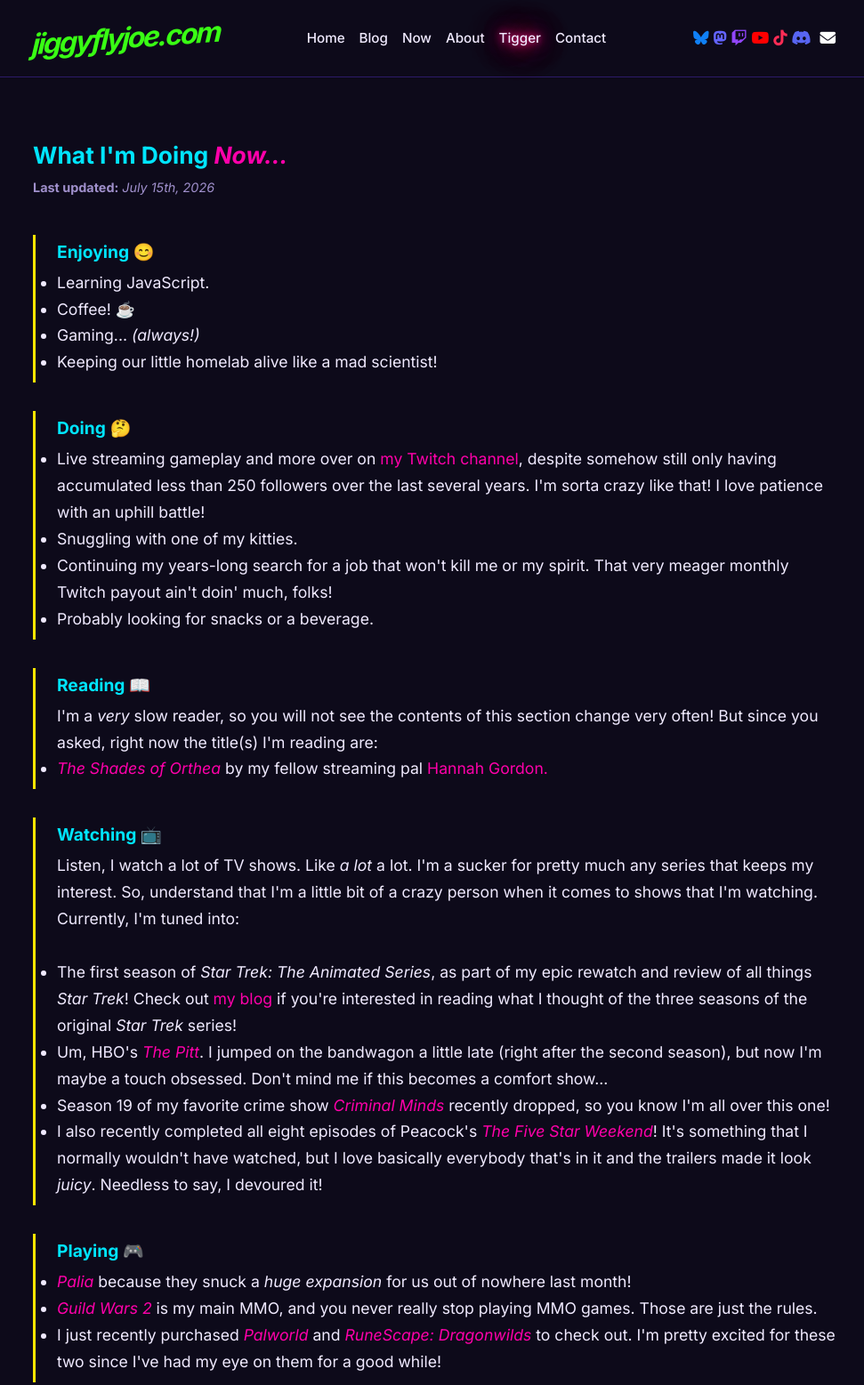
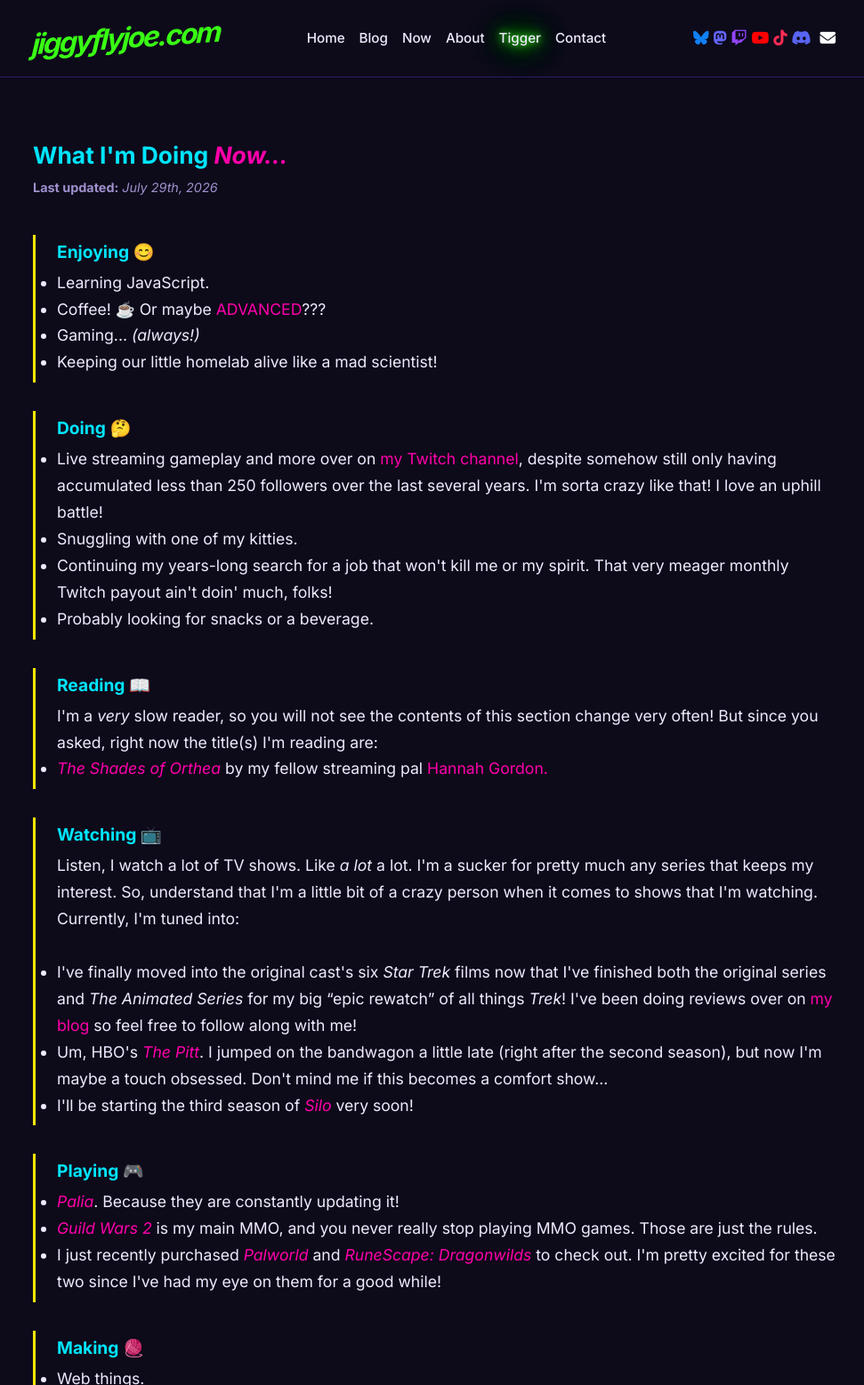
Before and after one commit to jiggyflyjoe/jiggyflyjoe-com, an Astro site: page /now in a window 1280 px wide. Shown: the top 1557 px of the page at 89% size, without its empty margins (152-1123 px from the left). Built offline with nearby package versions, Linux system fonts and the light colour scheme; Astro itself is replaced by a stand-in of ours; some icons are missing.

Commit message:
Add new favicon and add content

```diff
--- a/src/layouts/layout.astro
+++ b/src/layouts/layout.astro
@@ -7,7 +7,7 @@
         <meta charset="UTF-8" />
         <meta name="viewport" content="width=device-width, initial-scale=1.0" />
         <title>{title}</title>
-        <link rel="icon" type="image/png" href="/profile.png" />
+        <link rel="icon" type="image/png" href="/LOGOnew.png" />
         <script src="https://kit.fontawesome.com/f8160d101d.js" crossorigin="anonymous"></script>
         <link rel="preconnect" href="https://fonts.googleapis.com">
         <link rel="preconnect" href="https://fonts.gstatic.com" crossorigin>
--- a/src/pages/now.astro
+++ b/src/pages/now.astro
@@ -5,12 +5,12 @@
 <Layout title="Now">
     <section class="now">
         <h1>What I'm Doing <span class="accent"><em>Now...</em></span></h1>
-        <p class="updated"><strong>Last updated:</strong> <em>July 15th, 2026</em></p>
+        <p class="updated"><strong>Last updated:</strong> <em>July 29th, 2026</em></p>
         <div class="now-section">
             <h2>Enjoying 😊</h2>
             <ul>
                 <li>Learning JavaScript.</li>
-                <li>Coffee! ☕</li>
+                <li>Coffee! ☕ Or maybe <a href="https://advanced.gg/?ref=jiggy" target="_blank">ADVANCED</a>???</li>
                 <li>Gaming... <em>(always!)</em></li>
                 <li>Keeping our little homelab alive like a mad scientist!</li>
             </ul>
@@ -18,7 +18,7 @@
         <div class="now-section">
             <h2>Doing 🤔</h2>
             <ul>
-                <li>Live streaming gameplay and more over on <a href="https://twitch.tv/jiggyflyjoe" target="_blank">my Twitch channel</a>, despite somehow still only having accumulated less than 250 followers over the last several years. I'm sorta crazy like that! I love patience with an uphill battle!</li>
+                <li>Live streaming gameplay and more over on <a href="https://twitch.tv/jiggyflyjoe" target="_blank">my Twitch channel</a>, despite somehow still only having accumulated less than 250 followers over the last several years. I'm sorta crazy like that! I love an uphill battle!</li>
                 <li>Snuggling with one of my kitties.</li>
                 <li>Continuing my years-long search for a job that won't kill me or my spirit. That very meager monthly Twitch payout ain't doin' much, folks!</li>
                 <li>Probably looking for snacks or a beverage.</li>
@@ -35,16 +35,15 @@
             <h2>Watching 📺</h2>
             <p>Listen, I watch a lot of TV shows. Like <em>a lot</em> a lot. I'm a sucker for pretty much any series that keeps my interest. So, understand that I'm a little bit of a crazy person when it comes to shows that I'm watching. Currently, I'm tuned into:</p><br>
             <ul>
-                <li>The first season of <em>Star Trek: The Animated Series</em>, as part of my epic rewatch and review of all things <em>Star Trek</em>! Check out <a href="https://jiggyflyjoe.com/blog" target="_blank">my blog</a> if you're interested in reading what I thought of the three seasons of the original <em>Star Trek</em> series!</li>
+                <li>I've finally moved into the original cast's six <em>Star Trek</em> films now that I've finished both the original series and <em>The Animated Series</em> for my big “epic rewatch” of all things <em>Trek</em>! I've been doing reviews over on <a href="https://blog.jiggyflyjoe.com" target="_blank">my blog</a> so feel free to follow along with me!</li>
                 <li>Um, HBO's <a href="https://www.hbomax.com/shows/pitt-2024/e6e7bad9-d48d-4434-b334-7c651ffc4bdf" target="_blank"><em>The Pitt</em></a>. I jumped on the bandwagon a little late (right after the second season), but now I'm maybe a touch obsessed. Don't mind me if this becomes a comfort show...</li>
-                <li>Season 19 of my favorite crime show <a href="https://www.paramountplus.com/shows/criminal_minds/" target="_blank"><em>Criminal Minds</em></a> recently dropped, so you know I'm all over this one!</li>
-                <li>I also recently completed all eight episodes of Peacock's <a href="https://www.peacocktv.com/stream-tv/the-five-star-weekend" target="_blank"><em>The Five Star Weekend</em></a>! It's something that I normally wouldn't have watched, but I love basically everybody that's in it and the trailers made it look <em>juicy</em>. Needless to say, I devoured it!</li>
+                <li>I'll be starting the third season of <a href="https://tv.apple.com/us/show/silo/umc.cmc.3yksgc857px0k0rqe5zd4jice" target="_blank"><em>Silo</em></a> very soon!
             </ul>
         </div>
         <div class="now-section">
             <h2>Playing 🎮</h2>
             <ul>
-                <li><a href="https://palia.com" target="_blank"><em>Palia</a></em> because they snuck a <em>huge expansion</em> for us out of nowhere last month!</li>
+                <li><a href="https://palia.com" target="_blank"><em>Palia</a></em>. Because they are constantly updating it!</li>
                 <li><a href="https://guildwars2.com" target="_blank"><em>Guild Wars 2</em></a> is my main MMO, and you never really stop playing MMO games. Those are just the rules.</li>
                 <li>I just recently purchased <a href="https://www.pocketpair.jp/en/games-en/palworld-en/" target="_blank"><em>Palworld</em></a> and <a href="https://dragonwilds.runescape.com/" target="_blank"><em>RuneScape: Dragonwilds</em></a> to check out. I'm pretty excited for these two since I've had my eye on them for a good while!</li>
             </ul>
@@ -55,7 +54,6 @@
                 <li>Web things.</li>
                 <li>Digital things in my little video games.</li>
                 <li><a href="https://twitch.tv/jiggyflyjoe" target="_blank">Live streams!</a></li>
-                <li>Coffee, probably.</li>
                 <li>Frustration for myself because I want to learn how to crochet and can't figure it out for the life of me! 😭</li>
             </ul>
         </div>
@@ -63,7 +61,7 @@
             <h2>Looking Forward To 📅</h2>
             <ul>
                 <li>A nap, to be honest.</li>
-                <li>Fall, because sweaty swamp-ass summer SUCKS!!!! Any temperature above 85ºF should be illegal.</li>
+                <li>Fall, because this summer and its stupid heat dome can get lost!</li>
             </ul>
         </div>
         <p><a href="https://nownownow.com/about" target="_blank">What is a Now page???</a></p>
--- a/src/styles/global.css
+++ b/src/styles/global.css
@@ -131,16 +131,16 @@
 @keyframes pulse {
     from {
         text-shadow:
-        0 0 5px #ff007f,
-        0 0 10px #ff007f,
-        0 0 20px #ff007f;
+        0 0 5px #39ff14,
+        0 0 10px #39ff14,
+        0 0 20px #39ff14;
     }
     to {
         text-shadow:
-        0 0 10px #ff007f,
-        0 0 20px #ff007f,
-        0 0 40px #ff007f,
-        0 0 60px #ff007f;
+        0 0 10px #39ff14,
+        0 0 20px #39ff14,
+        0 0 40px #39ff14,
+        0 0 60px #39ff14;
     }
 }
 
@@ -253,6 +253,17 @@
     border: 3px solid var(--neon-cyan);
     object-fit: cover;
     aspect-ratio: 3/4;
+}
+
+.advancedgg {
+    display: block;
+    width: 890px;
+    text-align: center;
+}
+
+.adv-logo {
+    width: 100%;
+    border-radius: 1rem;
 }
 
 .about {
```
Also changed, not shown: src/pages/index.astro (+12 -5 lines), public/ADV-Horizontal-Light.png (added), public/LOGOnew.png (added).
